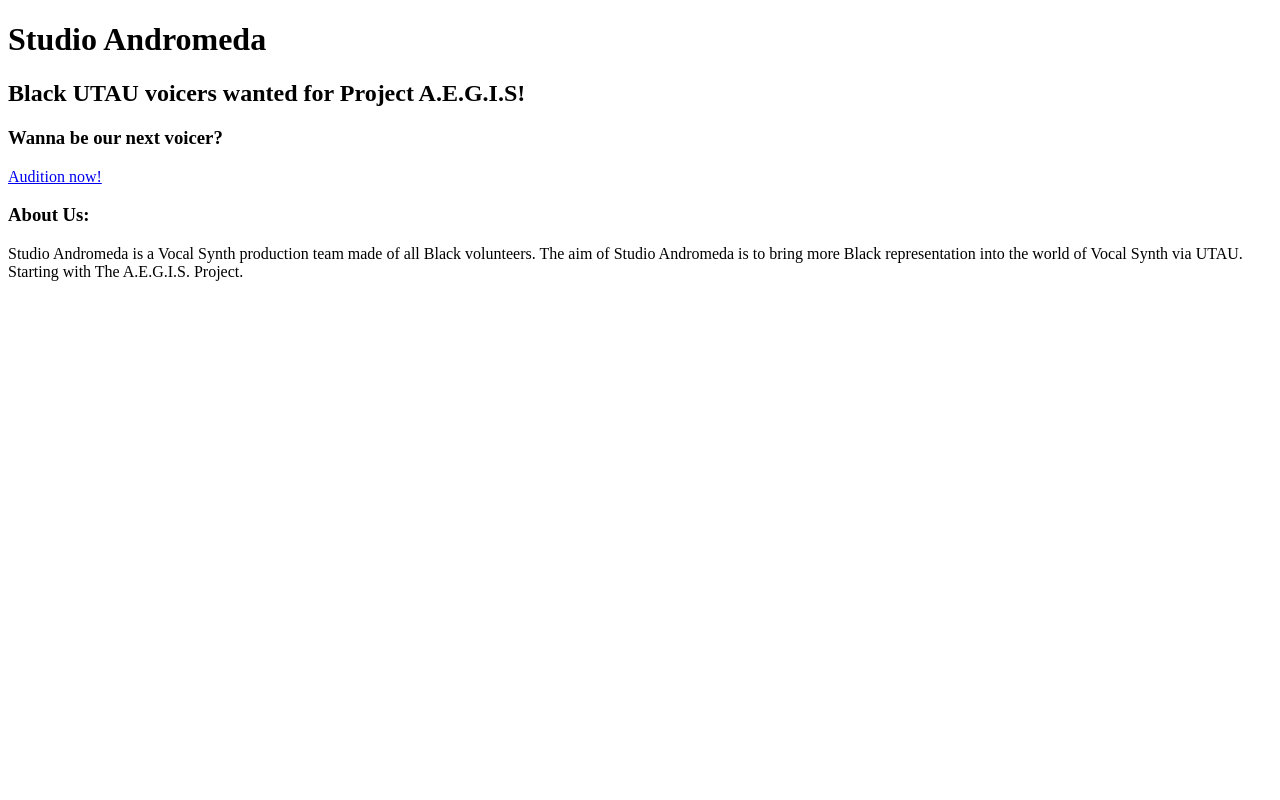
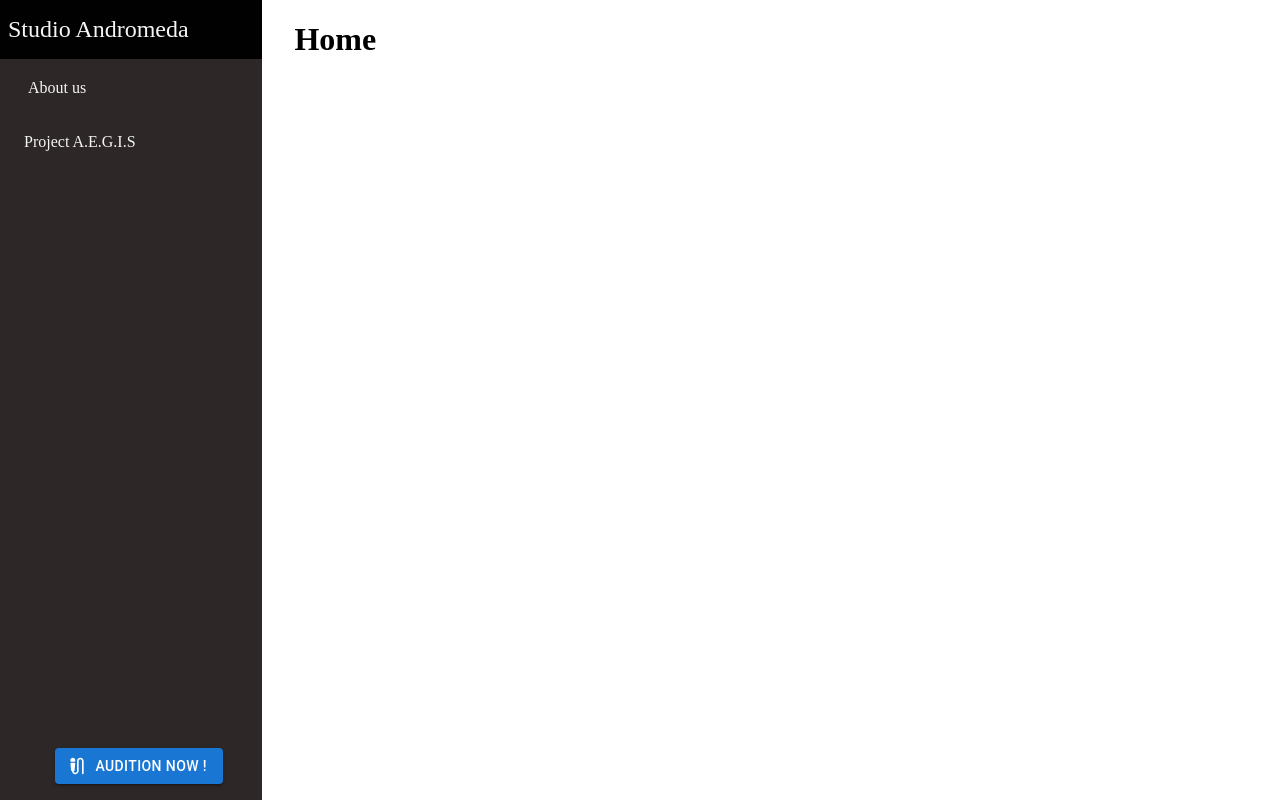
Before and after one commit to Studio-Andromeda/Studio-Andromeda.github.io, a React (Vite) app: page / in a window 1280 px wide. Built offline with nearby package versions, Linux system fonts and the light colour scheme.

Commit message:
[New feature] add vertival navbar

```diff
--- a/index.html
+++ b/index.html
@@ -2,7 +2,7 @@
 <html lang="en">
   <head>
     <meta charset="UTF-8" />
-    <link rel="icon" type="image/svg+xml" href="/vite.svg" href="/src/styles.css" />
+    <link rel="icon" type="image/svg+xml" href="/vite.svg"/>
     <meta name="viewport" content="width=device-width, initial-scale=1.0" />
     <title>Studio Andromeda</title>
   </head>
--- a/src/App.jsx
+++ b/src/App.jsx
@@ -1,23 +1,17 @@
 import { Fragment } from "react"
-
+import Home from "./pages/Home"
+import About from "./pages/About"
+import NoPage from './pages/NoPage.jsx'
+import {Route, Routes} from 'react-router-dom'
 
 function App()
 {
   return <Fragment>
-         <h1>Studio Andromeda</h1>
-         <h2>Black UTAU voicers wanted for Project A.E.G.I.S!</h2>
-
-         <h3>Wanna be our next voicer?</h3>
-         <a href="https://www.castingcall.club/projects/test-f15e063b-2460-41b9-8745-4c5eb82f4e11">
-         Audition now!</a>
-
-          <h3>About Us:</h3>
-          <p>
-          Studio Andromeda is a Vocal Synth production team made of all Black volunteers.
-          The aim of Studio Andromeda is to bring more Black representation into the world
-          of Vocal Synth via UTAU.
-          Starting with The A.E.G.I.S. Project.
-          </p>
+          <Routes>
+            <Route path="/" element= {<Home />} />
+            <Route path="/about" element= {<About />} />
+            <Route path="*" element= {<NoPage />} />
+          </Routes>
 
 
          </Fragment>
--- /dev/null
+++ b/src/Navbar.jsx
@@ -0,0 +1,44 @@
+import { Link, useMatch, useResolvedPath } from "react-router-dom"
+import Button from '@mui/material/Button';
+import MicExternalOnRounded from '@mui/icons-material/MicExternalOnRounded';
+
+
+function Navbar()
+{
+
+    return <nav className="nav">
+        <Link to="/" id="site-title">Studio Andromeda</Link>
+            <ul>
+                <CustomLink to="/about">About us</CustomLink>
+                <li className ="dropdown">
+                    Project A.E.G.I.S
+                    <ul  className="dropdown-content" >
+                    <CustomLink to="/antony">Antony</CustomLink>
+                    <CustomLink to="/Emanuel">Emanuel</CustomLink>
+                    <CustomLink to="/Gaius">Gaius</CustomLink>
+                    <CustomLink to="/Ireen">Ireen</CustomLink>
+                    <CustomLink to="/Sidra">Sidra</CustomLink>
+                    </ul>
+                </li>
+            </ul>
+
+        <div id="navbar-bottom-button">
+            <Button startIcon={<MicExternalOnRounded />} variant="contained">Audition now !</Button>
+        </div>
+    </nav>
+}
+
+function CustomLink({to, children, ...props})
+{
+    const resolvedPath = useResolvedPath(to)
+    const isActive = useMatch({path: resolvedPath.pathname, end: true})
+
+    return (
+        <li className ={isActive ? "active" : ""} >
+            <Link to={to} {...props}>
+                {children}
+            </Link>
+        </li>
+    )
+}
+export default Navbar
--- a/src/main.jsx
+++ b/src/main.jsx
@@ -1,9 +1,17 @@
 import React from 'react'
 import ReactDOM from 'react-dom/client'
 import App from './App.jsx'
+import Navbar from "./Navbar"
+import "./styles.css"
+import {BrowserRouter} from "react-router-dom"
 
-ReactDOM.createRoot(document.getElementById('root')).render(
+  ReactDOM.createRoot(document.getElementById('root')).render(
   <React.StrictMode>
-    <App />
+    <BrowserRouter>
+      <Navbar />
+      <div id="app-content">
+        <App />
+      </div>
+    </BrowserRouter>
   </React.StrictMode>,
 )
--- /dev/null
+++ b/src/pages/About.jsx
@@ -0,0 +1,4 @@
+export default function About()
+{
+    return <h1>About</h1>
+}
--- /dev/null
+++ b/src/pages/Home.jsx
@@ -0,0 +1,4 @@
+export default function Home()
+{
+    return <h1>Home</h1>
+}
--- /dev/null
+++ b/src/pages/NoPage.jsx
@@ -0,0 +1,4 @@
+export default function NoPage()
+{
+    return <h1>Error 404 : page not found</h1>
+}
--- a/src/styles.css
+++ b/src/styles.css
@@ -1,5 +1,100 @@
+* {
+    box-sizing: border-box;
+}
+
+#app-content
+{
+    flex : 4;
+}
+
+
+body, html, #root    {
+    margin : 0;
+    padding: 0;
+    height: 100%;
+}
+
+#root {
+    display: flex;
+    flex-direction: row;
+    gap : 2rem;
+}
+
+#site-title{
+    background-color:#020101;
+    font-size: 1.5rem;
+    margin: 0 -0.5rem;
+    padding: 1rem 0.5rem 1rem 0.5rem;
+}
+
 title {
     text-align: center;
     color: salmon;
     text-shadow: -1px -1px 0 #000, 1px -1px 0 #000, -1px 1px 0 #000, 1px 1px 0 #000;
 }
+
+.nav
+{
+    background-color:#2d2727;
+    color : whitesmoke;
+    display: inline-block;
+    padding: 0 0.5rem;
+    flex: 1;
+    position: relative;
+}
+
+.nav ul {
+ padding : 0;
+ margin : 0;
+ list-style: none;
+}
+
+.nav li {
+    padding: 1rem;
+}
+
+.nav li.active {
+    background-color: #555;
+}
+
+.nav li:hover {
+    background-color: #777;
+}
+
+.nav a{
+ color : inherit;
+ text-decoration: none;
+ display: flex;
+ align-items: center;
+ padding: .25rem ;
+}
+
+.dropdown
+{
+    display: flex;
+    flex-direction: column;
+}
+
+
+.dropdown-content
+{
+    display: none;
+    position:relative;
+    top: 1rem;
+    right: -1rem;
+    color: whitesmoke;
+    background-color: #2d2727;
+}
+
+.dropdown:hover .dropdown-content
+{
+    display: block;
+}
+
+#navbar-bottom-button
+{
+    position: absolute;
+    bottom: 1rem;
+    text-align: center;
+    width: 100%;
+}
```
Also changed, not shown: package.json (+9 -3 lines), 1 other file (tests, documents, lock files or other folders).
